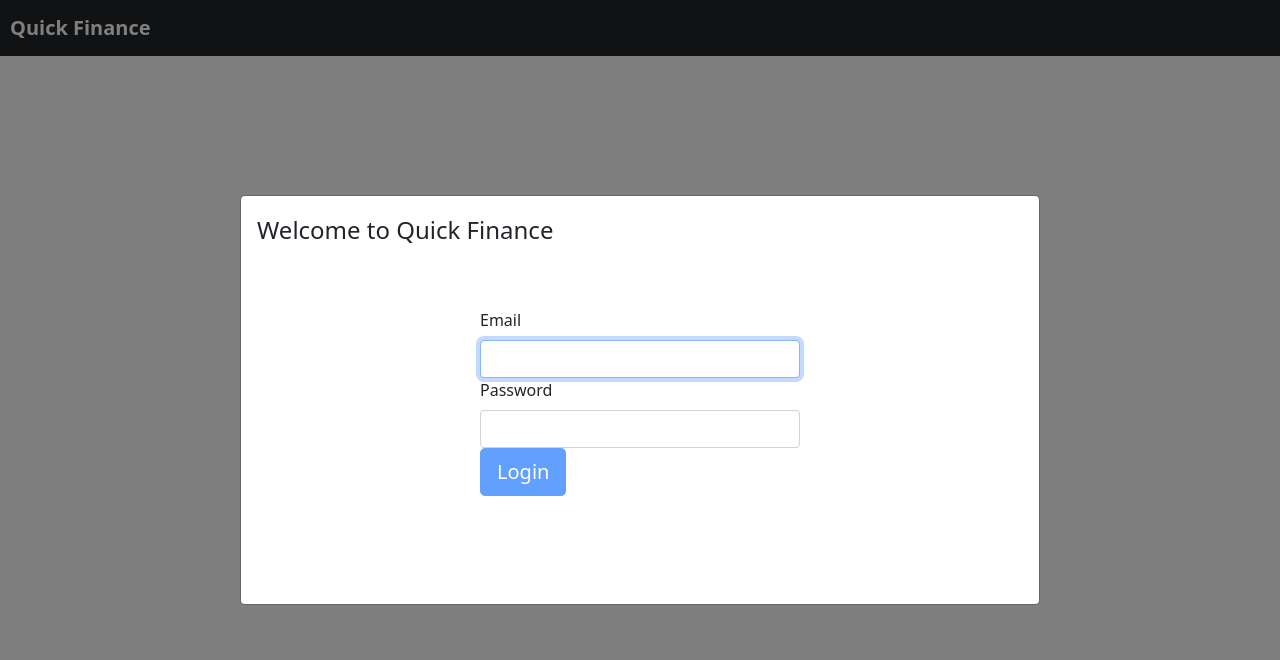
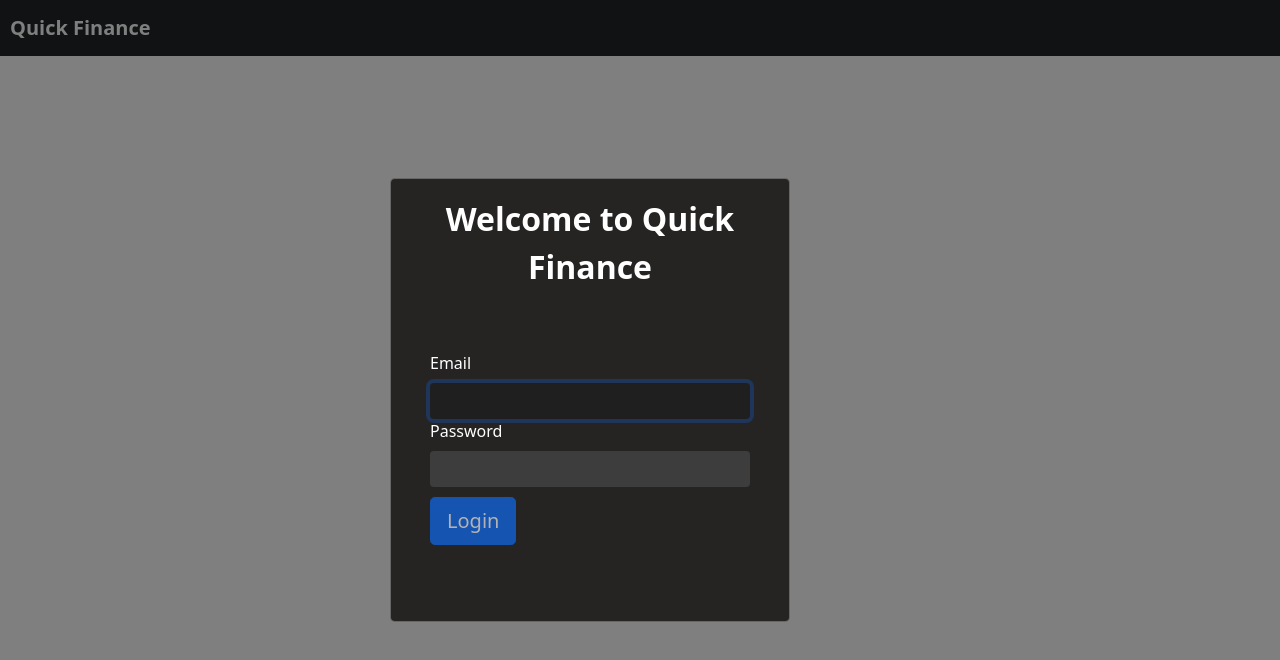
Before and after one commit to NadirBourazza/QuickFinance, a React (Create React App) app: page / in a window 1280 px wide. Shown: the top 660 px of the page. Built offline with nearby package versions, Linux system fonts and the light colour scheme.

Commit message:
CSS for modal and login component

```diff
--- a/src/Login.css
+++ b/src/Login.css
@@ -7,4 +7,42 @@
     margin: 0 auto;
     max-width: 320px;
   }
+
+  .submitButton{
+    margin-top: 10px;
+  }
+
+  /* Email Field Styling */
+  .emailField{
+    background-color: #3D3D3D;
+    color: white;
+    border: none;
+  }
+
+  .emailField:hover{
+    background-color: #1F1F1F;
+    color: white;
+  }
+
+  .emailField:focus{
+    background-color: #1F1F1F;
+    color: white;
+  }
+
+  /* Password Field Styling */
+  .passwordField{
+    background-color: #3D3D3D;
+    color: white;
+    border: none;
+  }
+
+  .passwordField:hover{
+    background-color: #1F1F1F;
+    color: white;
+  }
+
+  .passwordField:focus{
+    background-color: #1F1F1F;
+    color: white;
+  }
 }
--- a/src/LoginComponent.tsx
+++ b/src/LoginComponent.tsx
@@ -21,6 +21,7 @@ export default function Login() {
         <Form.Group controlId="email">
           <Form.Label>Email</Form.Label>
           <Form.Control
+            className='emailField'
             autoFocus
             type="email"
             value={email}
@@ -30,12 +31,13 @@ export default function Login() {
         <Form.Group className="lg" controlId="password">
           <Form.Label>Password</Form.Label>
           <Form.Control
+            className='passwordField'
             type="password"
             value={password}
             onChange={(e) => setPassword(e.target.value)}
           />
         </Form.Group>
-        <Button size="lg" type="submit" disabled={!validateForm()}>
+        <Button size="lg" type="submit" className='submitButton' disabled={!validateForm()}>
           Login
         </Button>
       </Form>
--- a/src/WelcomePage.css
+++ b/src/WelcomePage.css
@@ -2,3 +2,17 @@
   margin-left: 10px;
   font-weight:600;
 }
+
+.modal-content{
+  width: 25vw;
+  min-width: 400px;
+  max-width: 400px;
+  background-color: #252423;
+  color: white;
+}
+
+.modal-title{
+  text-align: center;
+  font-weight: 900;
+  font-size: 32px;
+}
--- a/src/WelcomePage.tsx
+++ b/src/WelcomePage.tsx
@@ -30,18 +30,12 @@ export default class WelcomePage extends React.Component<{}, { modalState: boole
           onHide={() => this.setState(prevState => ({
             modalState: !prevState.modalState,
           }))}
-          id='WelcomeModal'
-          bg='dark'
           text='light'
-          size='lg'
           centered={true}
         >
-          <Modal.Body>
-            <Modal.Title >Welcome to Quick Finance</Modal.Title>
+          <Modal.Body id='WelcomeModal'>
+            <Modal.Title id='WelcomeModalTitle'>Welcome to Quick Finance</Modal.Title>
             <Login/>
-          </Modal.Body>
-          <Modal.Body>
-
           </Modal.Body>
         </Modal>
       </>
```
